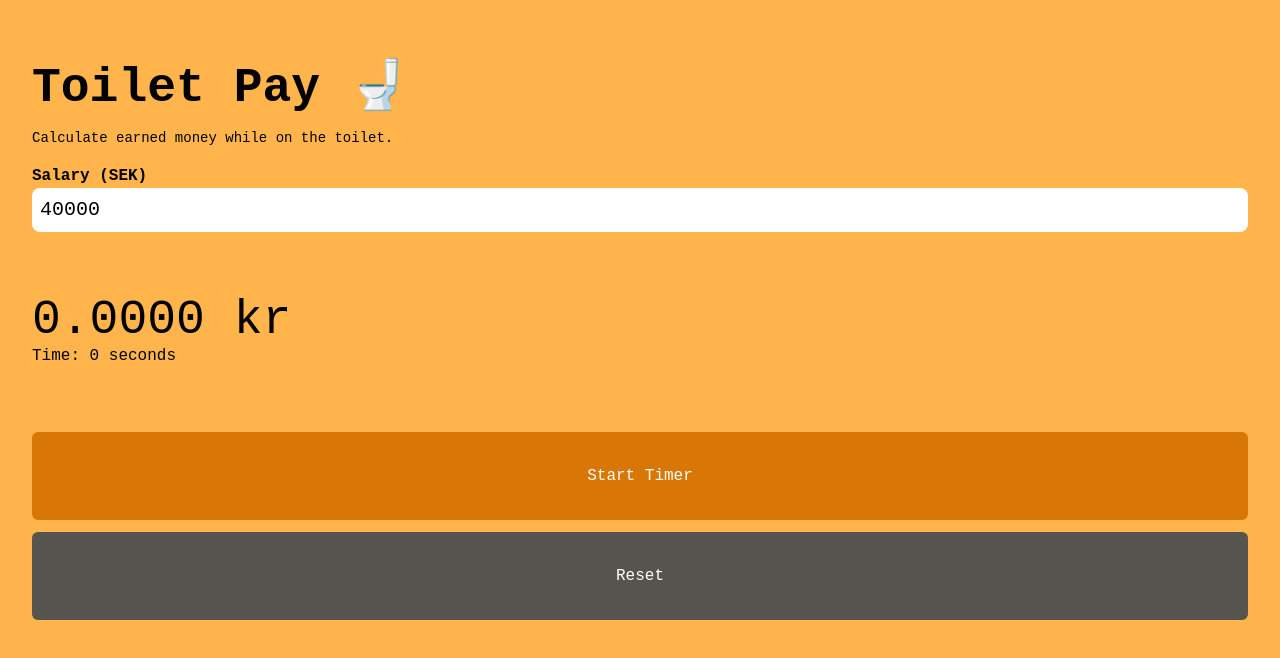
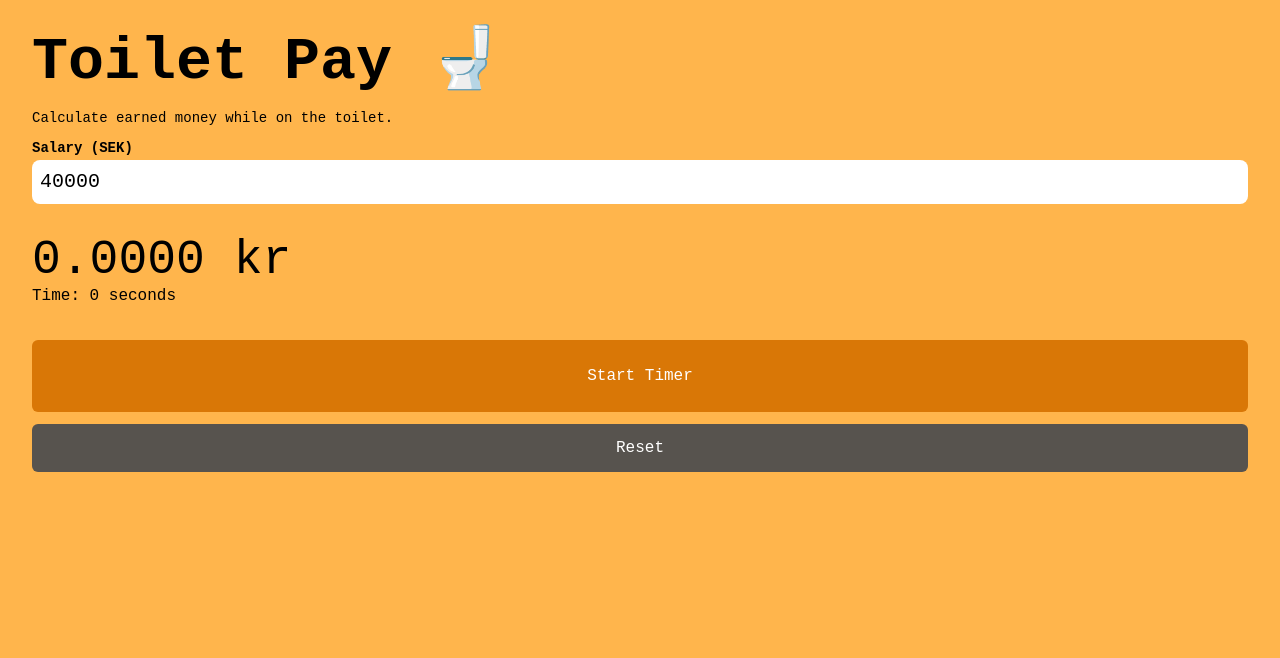
Before and after one commit to theowiik/theowiik.github.io, a Next.js app: page /toilet-pay in a window 1280 px wide. Shown: the top 658 px of the page. Built offline with nearby package versions, Linux system fonts and the light colour scheme; a web font is replaced by a local one.

Commit message:
Make TP more compact

```diff
--- a/src/app/toilet-pay/page.tsx
+++ b/src/app/toilet-pay/page.tsx
@@ -74,14 +74,14 @@ export default function ToiletPay() {
   };
 
   return (
-    <div className="bg h-screen pt-16">
+    <div className="bg h-screen pt-8">
       <div className="container mx-auto px-8">
-        <h1 className="mb-4 text-5xl font-bold">Toilet Pay 🚽</h1>
-        <p className="mb-4 text-sm">
+        <h1 className="mb-4 text-6xl font-bold">Toilet Pay 🚽</h1>
+        <p className="mb-2 text-sm">
           Calculate earned money while on the toilet.
         </p>
 
-        <label className="font-semibold">Salary (SEK)</label>
+        <label className="text-sm font-semibold">Salary (SEK)</label>
         <br />
         <input
           type="number"
@@ -90,7 +90,7 @@ export default function ToiletPay() {
           className="w-full rounded-lg border-gray-300 p-2 text-xl"
         />
 
-        <div className="my-16">
+        <div className="mb-8 mt-8">
           <div className="text-5xl">
             {(salary ? elapsedTimeMs * milliSalary(salary) : 0).toFixed(4)} kr{' '}
           </div>
@@ -100,14 +100,14 @@ export default function ToiletPay() {
 
         <button
           onClick={handleStartStop}
-          className={`mb-3 w-full rounded-md py-8 text-white ${isTimerOn ? 'bg-yellow-800' : 'bg-amber-600'}`}
+          className={`mb-3 w-full rounded-md py-6 text-white ${isTimerOn ? 'bg-yellow-800' : 'bg-amber-600'}`}
         >
           {isTimerOn ? 'Stop Timer' : 'Start Timer'}
         </button>
 
         <button
           onClick={handleReset}
-          className="w-full rounded-md bg-stone-600 py-8 text-white"
+          className="w-full rounded-md bg-stone-600 py-3 text-white"
         >
           Reset
         </button>
```
